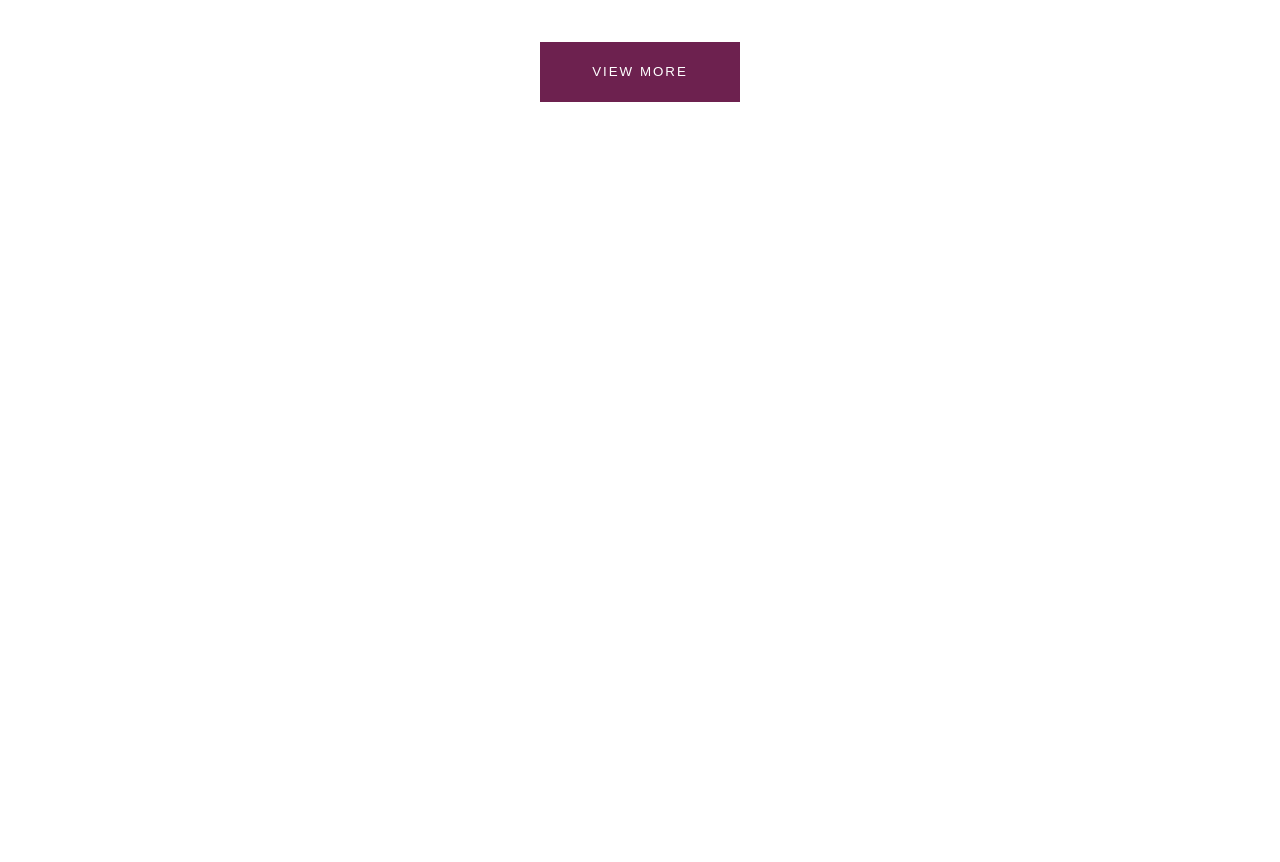
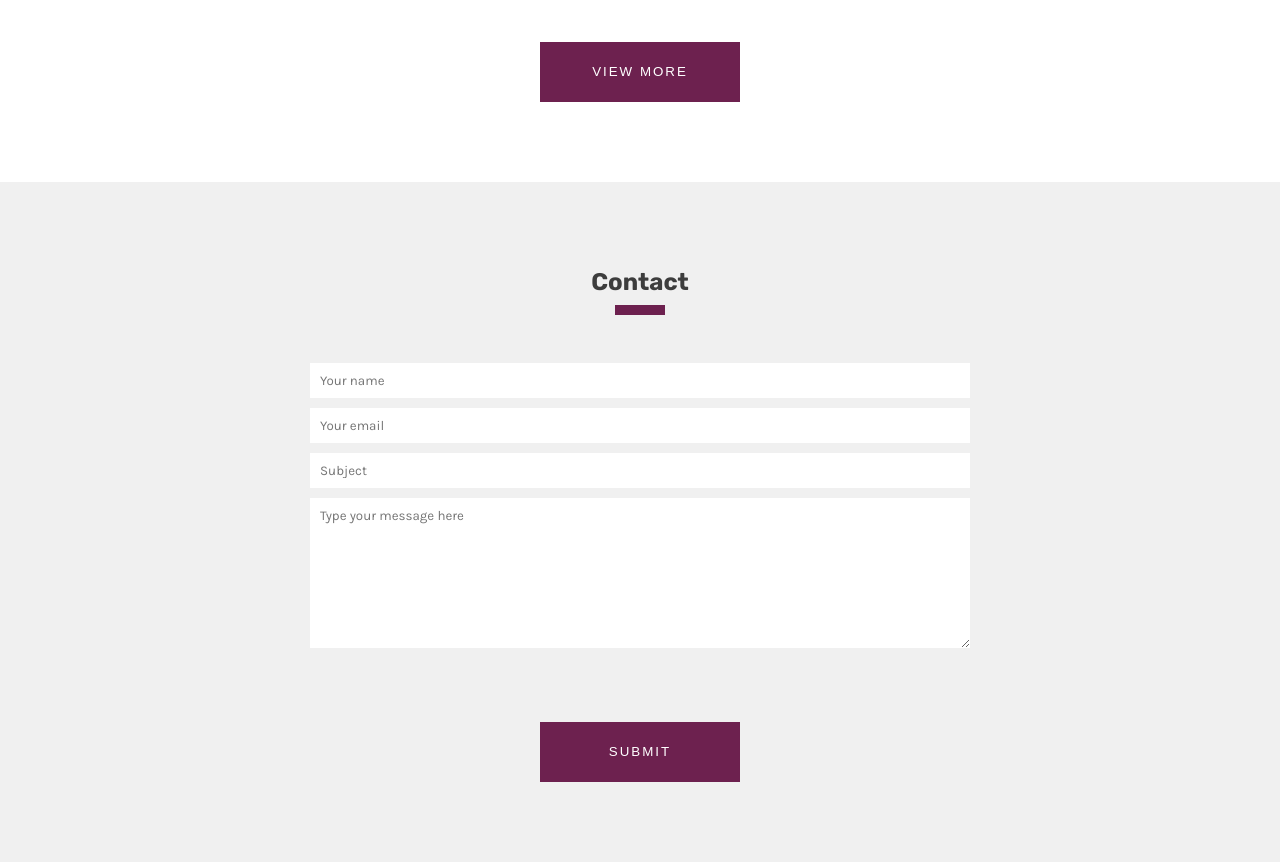
Before and after one commit to grzegorz-jodlowski/sample-portfolio, a plain HTML site: page index.html in a window 1280 px wide. Shown: the part 3414-4276 px from the top of the page. Before the commit the page ends 3596 px from the top, so only its background shows below. Drawn offline with Linux system fonts and the light colour scheme.

Commit message:
Add contact form
Added contact section with form

```diff
--- a/index.html
+++ b/index.html
@@ -131,7 +131,18 @@
         </div>
         <button class="button button-main">View more</button>
     </section>
-
+    <section class="contact">
+        <div class="container">
+            <h2 class="section-title">Contact</h2>
+            <form>
+                <input type="text" name="name" placeholder="Your name" required>
+                <input type="email" name="mail" placeholder="Your email" required>
+                <input type="text" name="subject" placeholder="Subject" required>
+                <textarea name="text" placeholder="Type your message here"></textarea>
+                <button class="button button-main">Submit</button>
+            </form>
+        </div>
+    </section>
 
 
 
--- a/style.css
+++ b/style.css
@@ -229,3 +229,22 @@ section {
     text-transform: uppercase;
     letter-spacing: 2px;
 }
+
+/*contact*/
+
+.contact {
+    background: #f0f0f0;
+}
+
+input, textarea {
+    display: block;
+    margin: 10px auto;
+    border: none;
+    padding: 10px;
+    width: 60%;
+    font-family: "Karla", sans-serif;
+}
+
+textarea {
+    height: 150px;
+}
```
